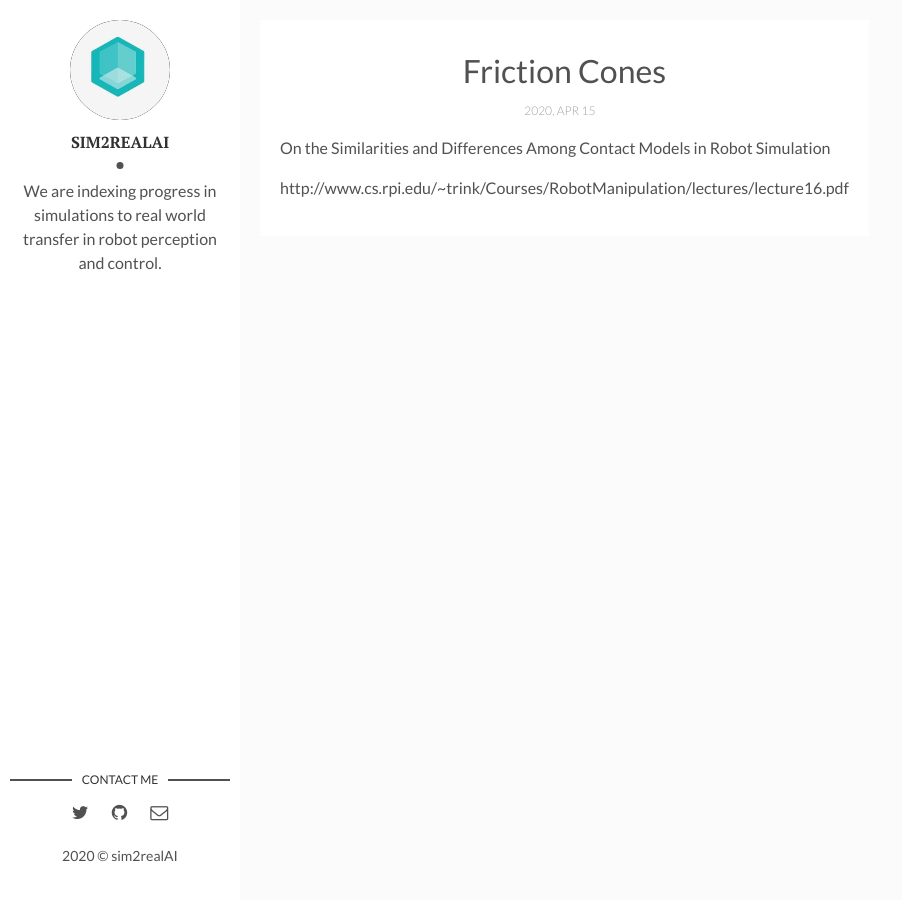
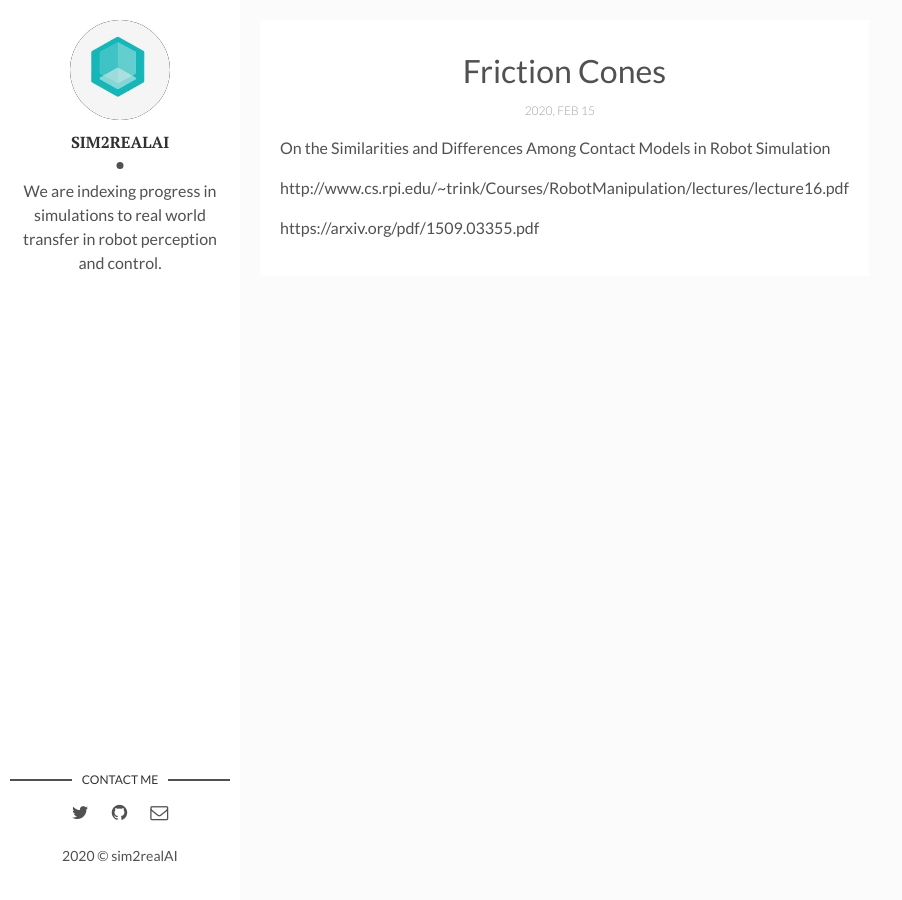
Before and after one commit to backupsim2realai/backupsim2realai.github.io, a Jekyll site: the page built from _posts/2020-04-15-Friction-Cones.markdown, in a window 1280 px wide. Shown: the whole page, without its empty margins (0-902 px from the left). Built offline with Jekyll 4.4.1, drawn with Linux system fonts in a browser that asks for light colours; our own code applies the rules of GitHub Pages for plain Markdown files; some of the changed lines change nothing that is shown.

Commit message:
update
Signed-off-by: Ankur Handa <ahanda@nvidia.com>

```diff
--- a/_posts/2020-04-15-Friction-Cones.markdown
+++ b/_posts/2020-04-15-Friction-Cones.markdown
@@ -1,3 +1,14 @@
+---
+layout: post
+title: "Friction Cones"
+date: 2020-02-15 13:32:20 +0100
+description: Cataloguing datasets of object models # Add post description (optional)
+img:  # Add image post (optional)
+---
+
+
 On the Similarities and Differences Among Contact Models in Robot Simulation
 
 http://www.cs.rpi.edu/~trink/Courses/RobotManipulation/lectures/lecture16.pdf
+
+https://arxiv.org/pdf/1509.03355.pdf
```
